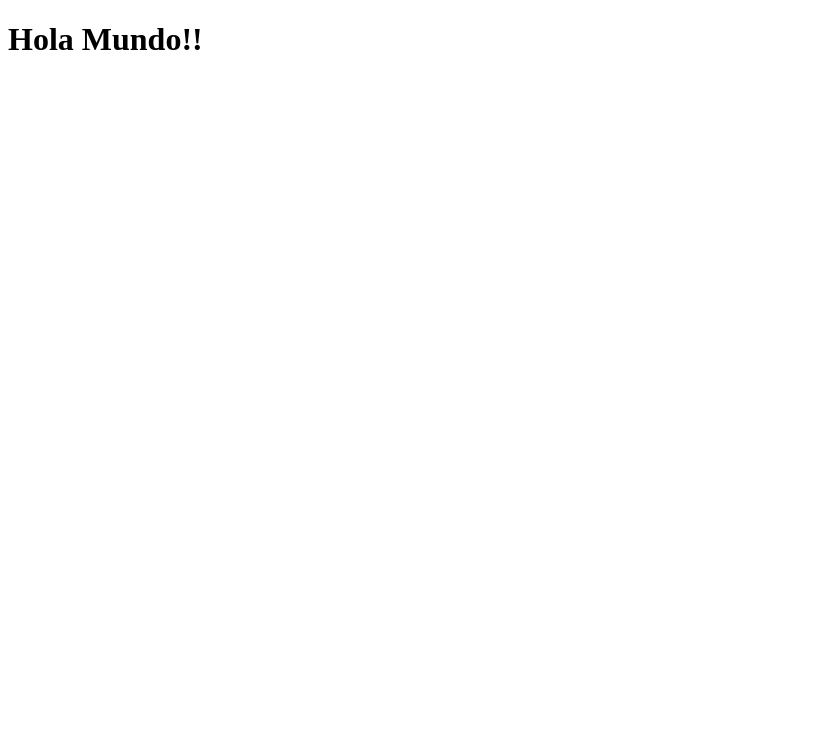
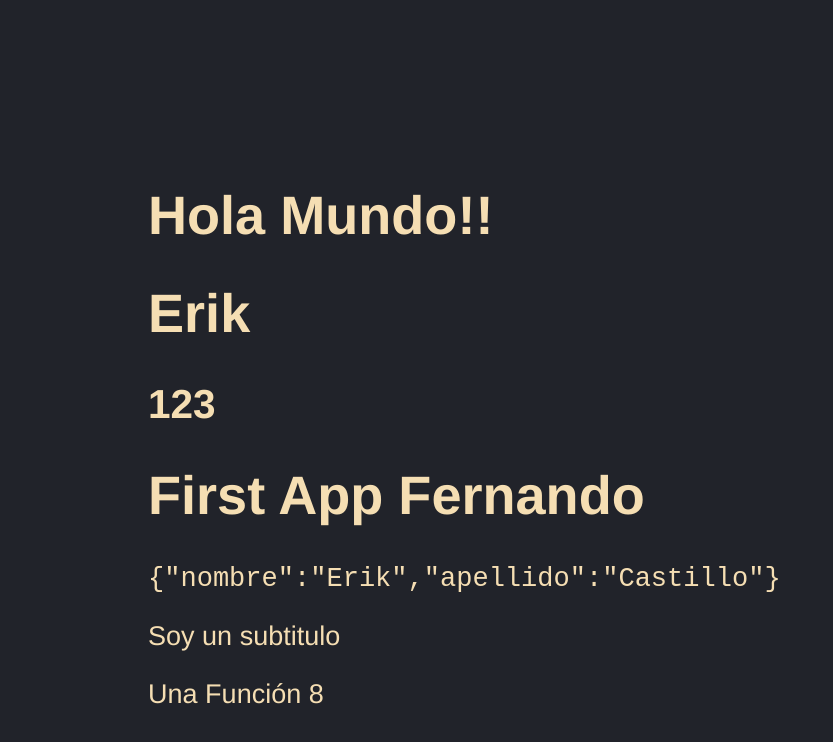
Before and after one commit to Erik5CA/react-curso, a React (Vite) app in the folder 02-counter-app/: page / in a window 1280 px wide. Shown: the top 742 px of the page, without its empty margins (0-833 px from the left). Built offline with nearby package versions, Linux system fonts and the light colour scheme.

Commit message:
Props en react

```diff
--- /dev/null
+++ b/02-counter-app/src/FirstApp.jsx
@@ -0,0 +1,24 @@
+/* eslint-disable react/prop-types */
+const newMessage = "Fernando";
+const objeto = {
+  nombre: "Erik",
+  apellido: "Castillo",
+};
+
+const getResult = () => {
+  return 4 + 4;
+};
+
+export function FirstApp({ title = "Hola soy Erik", subtitle }) {
+  // console.log(props);
+  return (
+    <>
+      <h1>{title}</h1>
+      <h2>{subtitle}</h2>
+      <h1>First App {newMessage}</h1>
+      <code>{JSON.stringify(objeto)}</code>
+      <p>Soy un subtitulo</p>
+      <p>Una Función {getResult()}</p>
+    </>
+  );
+}
--- a/02-counter-app/src/main.jsx
+++ b/02-counter-app/src/main.jsx
@@ -1,9 +1,12 @@
 import React from "react";
 import ReactDOM from "react-dom/client";
-import {App} from './HelloWordApp.jsx'
+import { App } from "./HelloWordApp.jsx";
+import { FirstApp } from "./FirstApp.jsx";
+import "./styles.css";
 
-ReactDOM.createRoot(document.getElementById('root')).render(
-    <React.StrictMode>
-        <App />
-    </React.StrictMode>
-)
+ReactDOM.createRoot(document.getElementById("root")).render(
+  <React.StrictMode>
+    <App />
+    <FirstApp title="Erik" subtitle="123" />
+  </React.StrictMode>
+);
--- /dev/null
+++ b/02-counter-app/src/styles.css
@@ -0,0 +1,8 @@
+html,
+body {
+  background-color: #21232a;
+  color: wheat;
+  font-family: Helvetica, Arial, sans-serif;
+  font-size: 1.3rem;
+  padding: 70px;
+}
```
